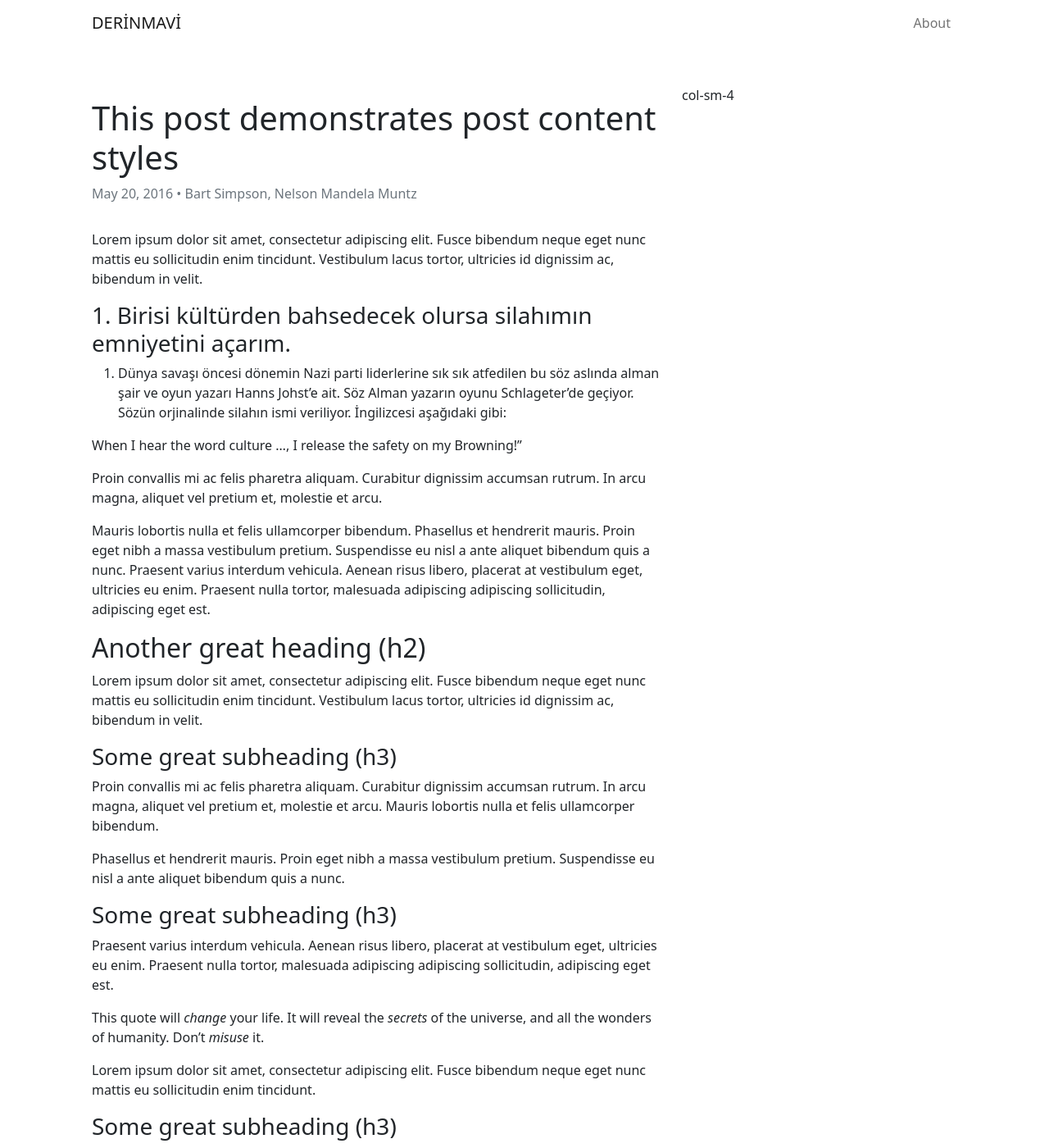
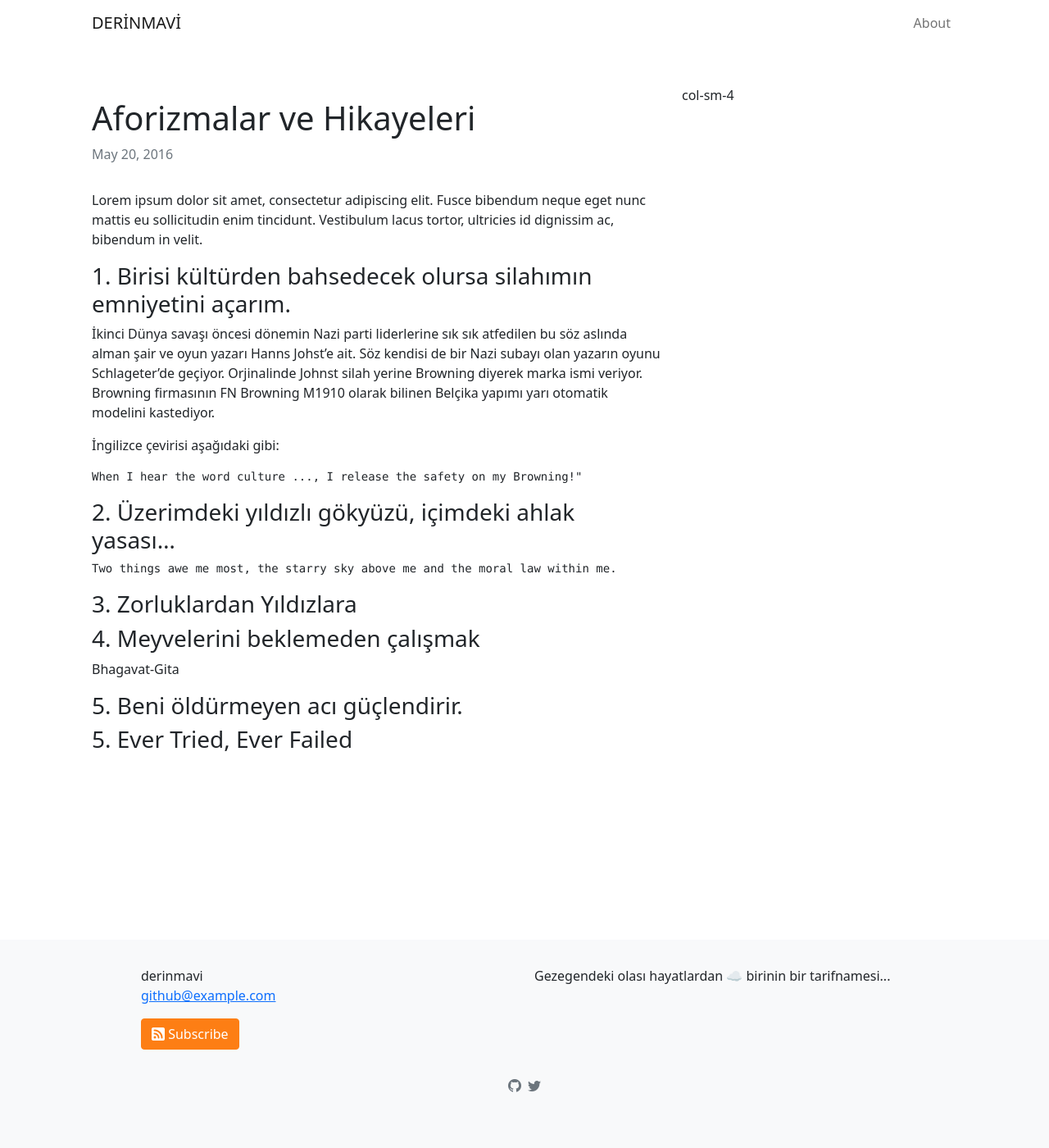
Before and after one commit to tozbulut/derinmavi.io, a Jekyll site: the page built from _posts/2016-05-20-this-post-demonstrates-post-content-styles.md, in a window 1280 px wide and 1400 px high. Shown: the whole window at 82% size. Built offline with Jekyll 4.4.1, drawn with Linux system fonts in a browser that asks for light colours; some of the changed text lies outside the part shown.

Commit message:
Update 2016-05-20-this-post-demonstrates-post-content-styles.md

````diff
--- a/_posts/2016-05-20-this-post-demonstrates-post-content-styles.md
+++ b/_posts/2016-05-20-this-post-demonstrates-post-content-styles.md
@@ -1,10 +1,7 @@
 ---
 layout: post
-title: "This post demonstrates post content styles"
+title: "Aforizmalar ve Hikayeleri"
 categories: junk
-author:
-- Bart Simpson
-- Nelson Mandela Muntz
 meta: "Springfield"
 ---
 
@@ -12,128 +9,27 @@ Lorem ipsum dolor sit amet, consectetur adipiscing elit. Fusce bibendum neque eg
 
 ### 1. Birisi kültürden bahsedecek olursa silahımın emniyetini açarım.
 
-2. Dünya savaşı öncesi dönemin Nazi parti liderlerine sık sık atfedilen bu söz aslında alman şair ve oyun yazarı Hanns Johst'e ait.
-Söz Alman yazarın oyunu Schlageter'de geçiyor. Sözün orjinalinde silahın ismi veriliyor. İngilizcesi aşağıdaki gibi:
+İkinci Dünya savaşı öncesi dönemin Nazi parti liderlerine sık sık atfedilen bu söz aslında alman şair ve oyun yazarı Hanns Johst'e ait.
+Söz kendisi de bir Nazi subayı olan yazarın oyunu Schlageter'de geçiyor. Orjinalinde Johnst silah yerine Browning diyerek marka ismi veriyor. Browning firmasının FN Browning M1910 olarak bilinen Belçika yapımı yarı otomatik modelini kastediyor.
+
+İngilizce çevirisi aşağıdaki gibi:
+```
+When I hear the word culture ..., I release the safety on my Browning!"
+```
+
+### 2. Üzerimdeki yıldızlı gökyüzü, içimdeki ahlak yasası...
+
+```
+Two things awe me most, the starry sky above me and the moral law within me.
+```
+
+### 3. Zorluklardan Yıldızlara
+
+### 4. Meyvelerini beklemeden çalışmak
+
+Bhagavat-Gita
 
 
-When I hear the word culture ..., I release the safety on my Browning!"
+### 5. Beni öldürmeyen acı güçlendirir.
 
-
-
-
-Proin convallis mi ac felis pharetra aliquam. Curabitur dignissim accumsan rutrum. In arcu magna, aliquet vel pretium et, molestie et arcu.
-
-Mauris lobortis nulla et felis ullamcorper bibendum. Phasellus et hendrerit mauris. Proin eget nibh a massa vestibulum pretium. Suspendisse eu nisl a ante aliquet bibendum quis a nunc. Praesent varius interdum vehicula. Aenean risus libero, placerat at vestibulum eget, ultricies eu enim. Praesent nulla tortor, malesuada adipiscing adipiscing sollicitudin, adipiscing eget est.
-
-## Another great heading (h2)
-
-Lorem ipsum dolor sit amet, consectetur adipiscing elit. Fusce bibendum neque eget nunc mattis eu sollicitudin enim tincidunt. Vestibulum lacus tortor, ultricies id dignissim ac, bibendum in velit.
-
-### Some great subheading (h3)
-
-Proin convallis mi ac felis pharetra aliquam. Curabitur dignissim accumsan rutrum. In arcu magna, aliquet vel pretium et, molestie et arcu. Mauris lobortis nulla et felis ullamcorper bibendum.
-
-Phasellus et hendrerit mauris. Proin eget nibh a massa vestibulum pretium. Suspendisse eu nisl a ante aliquet bibendum quis a nunc.
-
-### Some great subheading (h3)
-
-Praesent varius interdum vehicula. Aenean risus libero, placerat at vestibulum eget, ultricies eu enim. Praesent nulla tortor, malesuada adipiscing adipiscing sollicitudin, adipiscing eget est.
-
-> This quote will *change* your life. It will reveal the <i>secrets</i> of the universe, and all the wonders of humanity. Don't <em>misuse</em> it.
-
-Lorem ipsum dolor sit amet, consectetur adipiscing elit. Fusce bibendum neque eget nunc mattis eu sollicitudin enim tincidunt.
-
-### Some great subheading (h3)
-
-Vestibulum lacus tortor, ultricies id dignissim ac, bibendum in velit. Proin convallis mi ac felis pharetra aliquam. Curabitur dignissim accumsan rutrum.
-
-```html
-<html>
-  <head>
-  </head>
-  <body>
-    <p>Hello, World!</p>
-  </body>
-</html>
-```
-
-
-In arcu magna, aliquet vel pretium et, molestie et arcu. Mauris lobortis nulla et felis ullamcorper bibendum. Phasellus et hendrerit mauris.
-
-#### You might want a sub-subheading (h4)
-
-In arcu magna, aliquet vel pretium et, molestie et arcu. Mauris lobortis nulla et felis ullamcorper bibendum. Phasellus et hendrerit mauris.
-
-In arcu magna, aliquet vel pretium et, molestie et arcu. Mauris lobortis nulla et felis ullamcorper bibendum. Phasellus et hendrerit mauris.
-
-#### But it's probably overkill (h4)
-
-In arcu magna, aliquet vel pretium et, molestie et arcu. Mauris lobortis nulla et felis ullamcorper bibendum. Phasellus et hendrerit mauris.
-
-##### Could be a smaller sub-heading, `pacman` (h5)
-
-In arcu magna, aliquet vel pretium et, molestie et arcu. Mauris lobortis nulla et felis ullamcorper bibendum. Phasellus et hendrerit mauris.
-
-###### Small yet significant sub-heading  (h6)
-
-In arcu magna, aliquet vel pretium et, molestie et arcu. Mauris lobortis nulla et felis ullamcorper bibendum. Phasellus et hendrerit mauris.
-
-### Oh hai, an unordered list!!
-
-In arcu magna, aliquet vel pretium et, molestie et arcu. Mauris lobortis nulla et felis ullamcorper bibendum. Phasellus et hendrerit mauris.
-
-- First item, yo
-- Second item, dawg
-- Third item, what what?!
-- Fourth item, fo sheezy my neezy
-
-### Oh hai, an ordered list!!
-
-In arcu magna, aliquet vel pretium et, molestie et arcu. Mauris lobortis nulla et felis ullamcorper bibendum. Phasellus et hendrerit mauris.
-
-1. First item, yo
-2. Second item, dawg
-3. Third item, what what?!
-4. Fourth item, fo sheezy my neezy
-
-
-
-## Headings are cool! (h2)
-
-Proin eget nibh a massa vestibulum pretium. Suspendisse eu nisl a ante aliquet bibendum quis a nunc. Praesent varius interdum vehicula. Aenean risus libero, placerat at vestibulum eget, ultricies eu enim. Praesent nulla tortor, malesuada adipiscing adipiscing sollicitudin, adipiscing eget est.
-
-Praesent nulla tortor, malesuada adipiscing adipiscing sollicitudin, adipiscing eget est.
-
-Proin eget nibh a massa vestibulum pretium. Suspendisse eu nisl a ante aliquet bibendum quis a nunc.
-
-### Tables
-
-Title 1               | Title 2               | Title 3               | Title 4
---------------------- | --------------------- | --------------------- | ---------------------
-lorem                 | lorem ipsum           | lorem ipsum dolor     | lorem ipsum dolor sit
-lorem ipsum dolor sit | lorem ipsum dolor sit | lorem ipsum dolor sit | lorem ipsum dolor sit
-lorem ipsum dolor sit | lorem ipsum dolor sit | lorem ipsum dolor sit | lorem ipsum dolor sit
-lorem ipsum dolor sit | lorem ipsum dolor sit | lorem ipsum dolor sit | lorem ipsum dolor sit
-
-Title 1 | Title 2 | Title 3 | Title 4
---- | --- | --- | ---
-lorem | lorem ipsum | lorem ipsum dolor | lorem ipsum dolor sit
-lorem ipsum dolor sit amet | lorem ipsum dolor sit amet consectetur | lorem ipsum dolor sit amet | lorem ipsum dolor sit
-lorem ipsum dolor | lorem ipsum | lorem | lorem ipsum
-lorem ipsum dolor | lorem ipsum dolor sit | lorem ipsum dolor sit amet | lorem ipsum dolor sit amet consectetur
-
-Title 1 | Title 2 | Title 3 | Title 4
---- | --- | --- | ---
-lorem | lorem ipsum | lorem ipsum dolor | lorem ipsum dolor sit
-lorem ipsum dolor sit amet | lorem ipsum dolor sit amet consectetur | lorem ipsum dolor sit amet | lorem ipsum dolor sit
-lorem ipsum dolor | lorem ipsum | lorem | lorem ipsum
-lorem ipsum dolor | lorem ipsum dolor sit | lorem ipsum dolor sit amet | lorem ipsum dolor sit amet consectetur
-{:.table}
-
-Title 1               | Title 2               | Title 3               | Title 4
---------------------- | --------------------- | --------------------- | ---------------------
-lorem                 | lorem ipsum           | lorem ipsum dolor     | lorem ipsum dolor sit
-lorem ipsum dolor sit | lorem ipsum dolor sit | lorem ipsum dolor sit | lorem ipsum dolor sit
-lorem ipsum dolor sit | lorem ipsum dolor sit | lorem ipsum dolor sit | lorem ipsum dolor sit
-lorem ipsum dolor sit | lorem ipsum dolor sit | lorem ipsum dolor sit | lorem ipsum dolor sit
-{:.table .table-striped .table-hover}
+### 5. Ever Tried, Ever Failed
````
